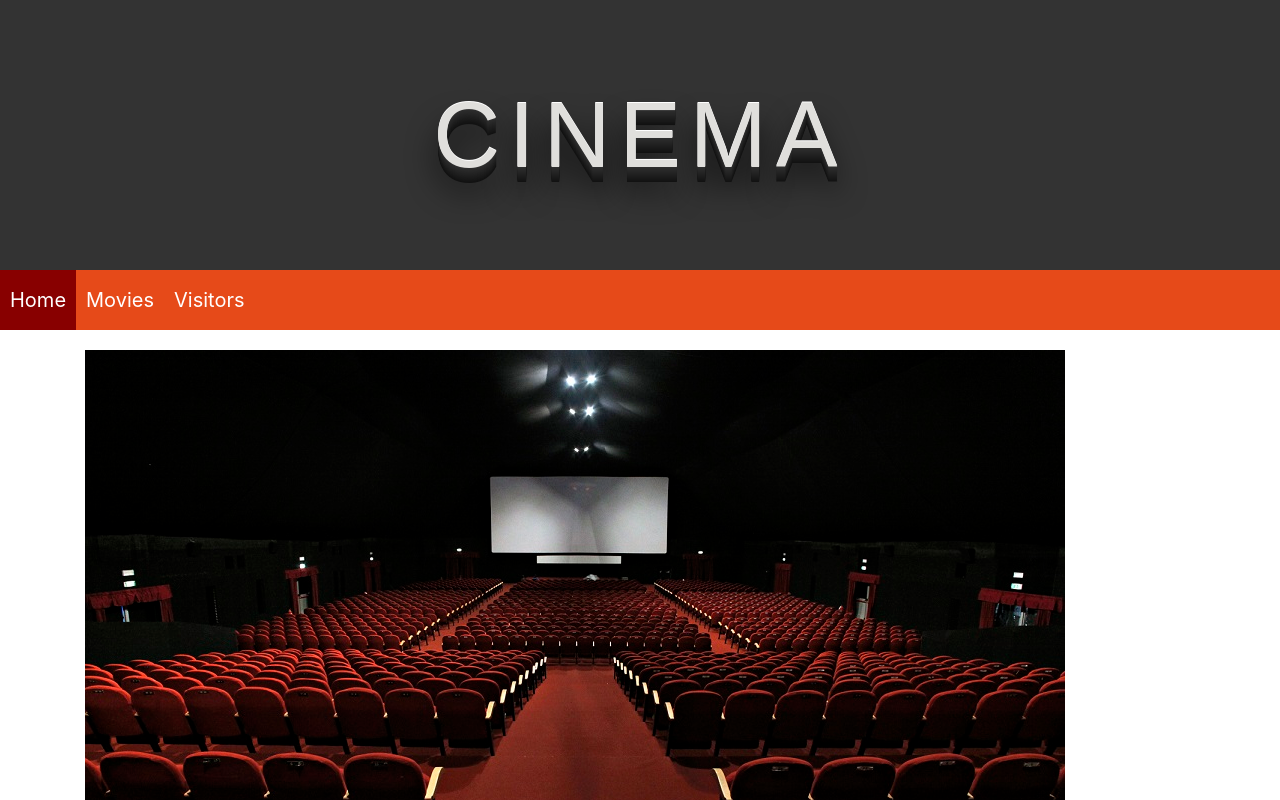
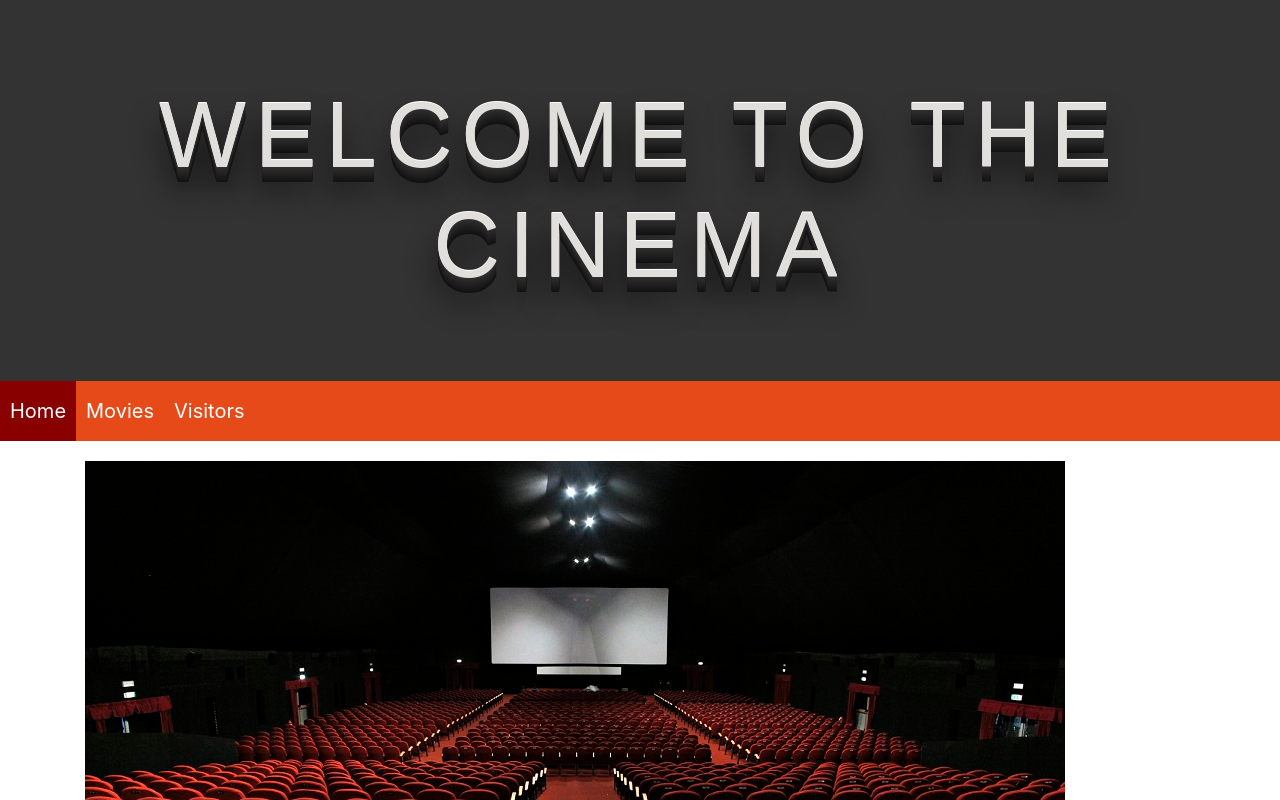
Before and after one commit to taimrli/ws-angular_movies, an Angular app: page /home in a window 1280 px wide. Shown: the top 800 px of the page. Built offline with nearby package versions, Linux system fonts and the light colour scheme.

Commit message:
Aufgabe 12.1

```diff
--- a/src/app/app.module.ts
+++ b/src/app/app.module.ts
@@ -15,6 +15,7 @@ import {VisitorService} from "./cinama/visitors/visitor.service";
 import {VisitorComponent} from "./cinama/visitors/visitor/visitor.component";
 import {FormsModule} from "@angular/forms";
 import {CountryService} from "./countries/country.service";
+import {HeaderComponent} from "./cinama/header.component";
 
 const routeConfig : Routes = [
   {path: 'home', component: HomeComponent},
@@ -25,7 +26,8 @@ const routeConfig : Routes = [
 
 @NgModule({
   declarations: [
-    AppComponent, CinemaComponent, MoviesComponent, MovieComponent, HomeComponent, VisitorsComponent, VisitorComponent
+    AppComponent, CinemaComponent, MoviesComponent, MovieComponent, HomeComponent, VisitorsComponent, VisitorComponent,
+    HeaderComponent
   ],
   imports: [
     BrowserModule, HttpClientModule, RouterModule.forRoot(routeConfig), FormsModule
--- a/src/app/cinama/cinema.component.html
+++ b/src/app/cinama/cinema.component.html
@@ -1,4 +1,4 @@
-<h1>Cinema</h1>
+<header></header>
 <nav>
   <ul>
     <li><a routerLink="/home" routerLinkActive="active">Home</a></li>
--- /dev/null
+++ b/src/app/cinama/header.component.html
@@ -0,0 +1 @@
+<h1>{{title}}</h1>
--- /dev/null
+++ b/src/app/cinama/header.component.ts
@@ -0,0 +1,9 @@
+import { Component } from '@angular/core';
+
+@Component({
+  selector: 'header',
+  templateUrl: './header.component.html'
+})
+export class HeaderComponent {
+  title = 'Welcome to the cinema'
+}
```
Also changed, not shown: 1 other file (tests, documents, lock files or other folders).
